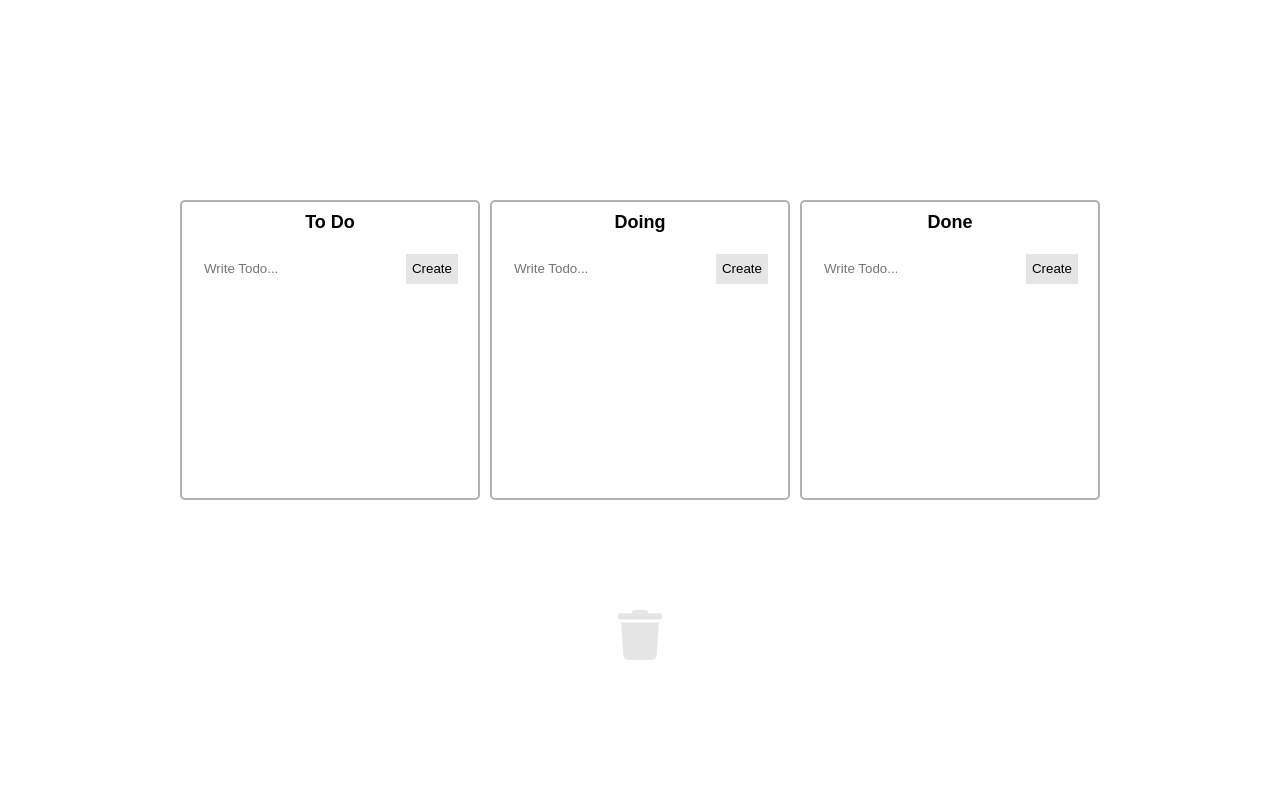
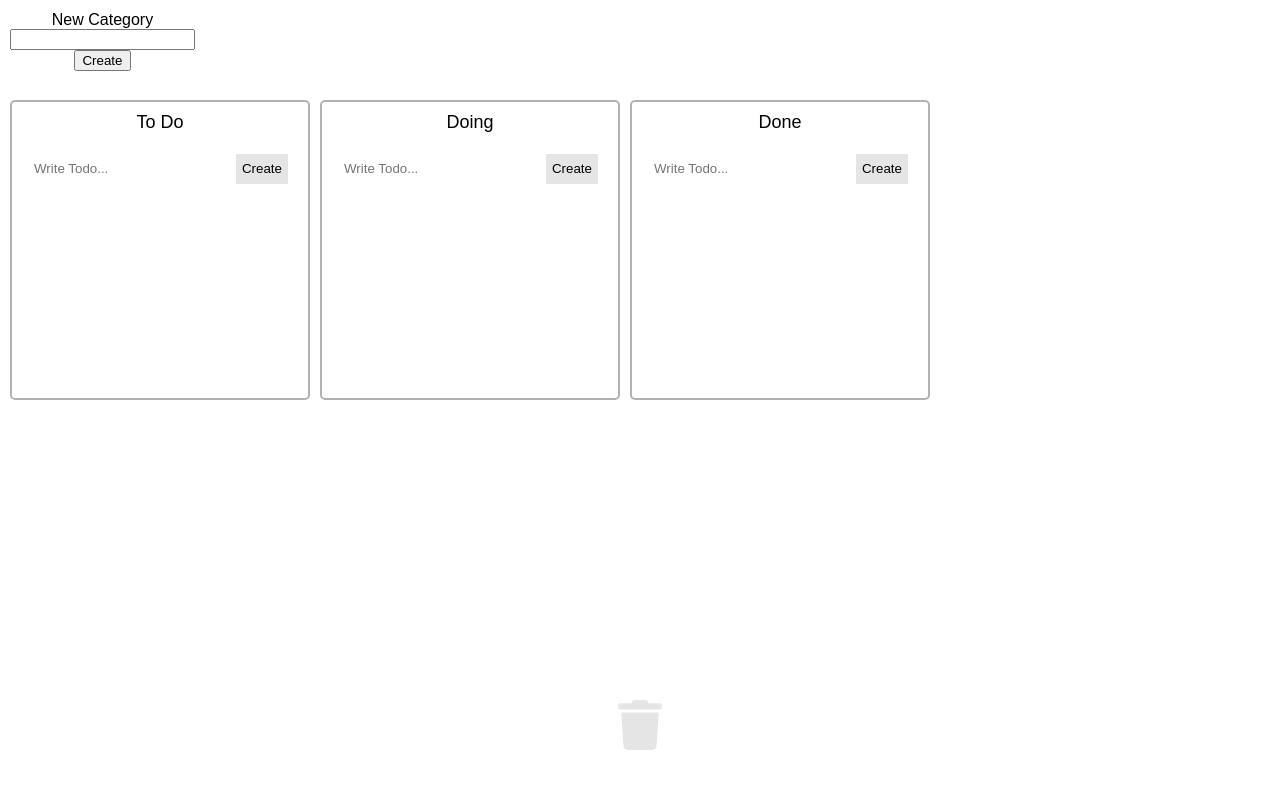
Before and after one commit to chanhong-ji/react-trelloclone, a React (Create React App) app: page / in a window 1280 px wide. Shown: the top 788 px of the page. Built offline with nearby package versions, Linux system fonts and the light colour scheme.

Commit message:
Add category

```diff
--- a/src/Trello.tsx
+++ b/src/Trello.tsx
@@ -1,25 +1,42 @@
 import { useEffect } from "react";
 import { DragDropContext, Droppable, DropResult } from "react-beautiful-dnd";
+import { useForm } from "react-hook-form";
 import { useRecoilState } from "recoil";
 import styled from "styled-components";
 import { boardState, todosState } from "./atoms";
 import Board from "./components/Board";
 
 const Container = styled.div`
-  width: 100vw;
   height: 100vh;
+  width: fit-content;
   display: flex;
   flex-direction: column;
-  justify-content: center;
+  justify-content: space-between;
   align-items: center;
+  padding-top: 100px;
+  padding-bottom: 50px;
 `;
+
+const CategoryForm = styled.form`
+  display: flex;
+  flex-direction: column;
+  align-items: center;
+  position: absolute;
+  top: 10px;
+  left: 10px;
+`;
+
+interface ICategoryForm {
+  category: string;
+}
 
 const Boards = styled.div<{ isDraggingOver: boolean }>`
   display: flex;
-  justify-content: center;
+  min-width: 100vw;
+  justify-content: flex-start;
   align-items: flex-start;
+  padding-left: 10px;
   gap: 10px;
-  padding: 60px;
   position: relative;
   background-color: ${(props) =>
     props.isDraggingOver ? "whiteSmoke" : "transparent"};
@@ -101,13 +118,35 @@ const Trello = () => {
     localStorage.setItem("boards", JSON.stringify(boards));
   }, [boards]);
 
+  const {
+    register,
+    handleSubmit,
+    setValue,
+    formState: { errors },
+    setError,
+  } = useForm();
+
+  function onCategorySubmit({ category }: ICategoryForm) {
+    if (category in todoBoards) {
+      setError("category", { message: "Already exist" }, { shouldFocus: true });
+      return;
+    }
+    setTodoBoards((prevBoards) => ({ ...prevBoards, [category]: [] }));
+    setBoards((prevBoards) => [...prevBoards, category]);
+    setValue("category", "");
+  }
+
   return (
     <DragDropContext onDragEnd={onDragEnd}>
       <Container>
+        <CategoryForm onSubmit={handleSubmit(onCategorySubmit)}>
+          <label htmlFor="category">New Category</label>
+          <input {...register("category", { required: true, minLength: 2 })} />
+          <span>{errors?.category?.message}</span>
+          <button>Create</button>
+        </CategoryForm>
         <Droppable droppableId="boards" direction="horizontal" type="board">
           {(provided, info) => {
-            console.log(info);
-
             return (
               <Boards
                 ref={provided.innerRef}
--- a/src/components/Board.tsx
+++ b/src/components/Board.tsx
@@ -18,7 +18,7 @@ const Container = styled.div`
 
 const Title = styled.h2<{ isDragging: boolean }>`
   text-align: center;
-  font-weight: 600;
+  font-weight: 500;
   margin-bottom: 10px;
   padding: 10px;
   font-size: 18px;
```
